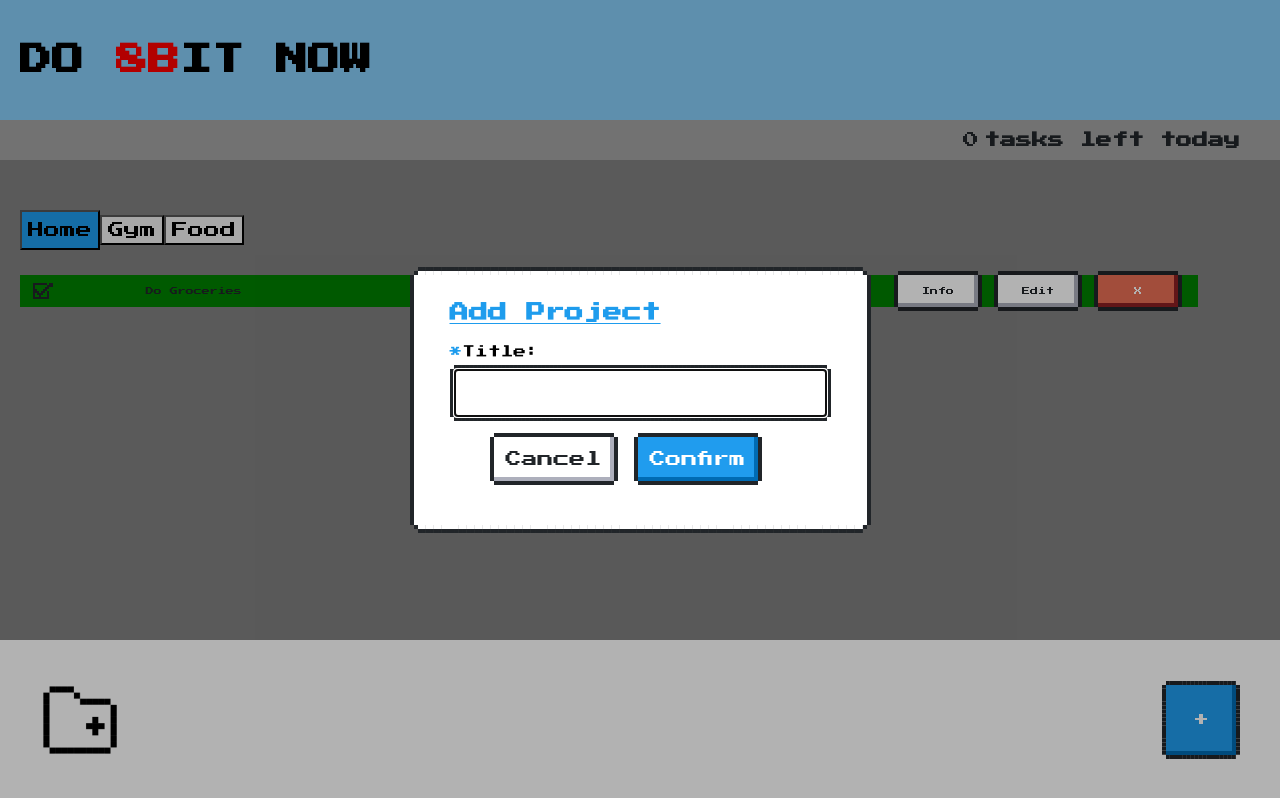
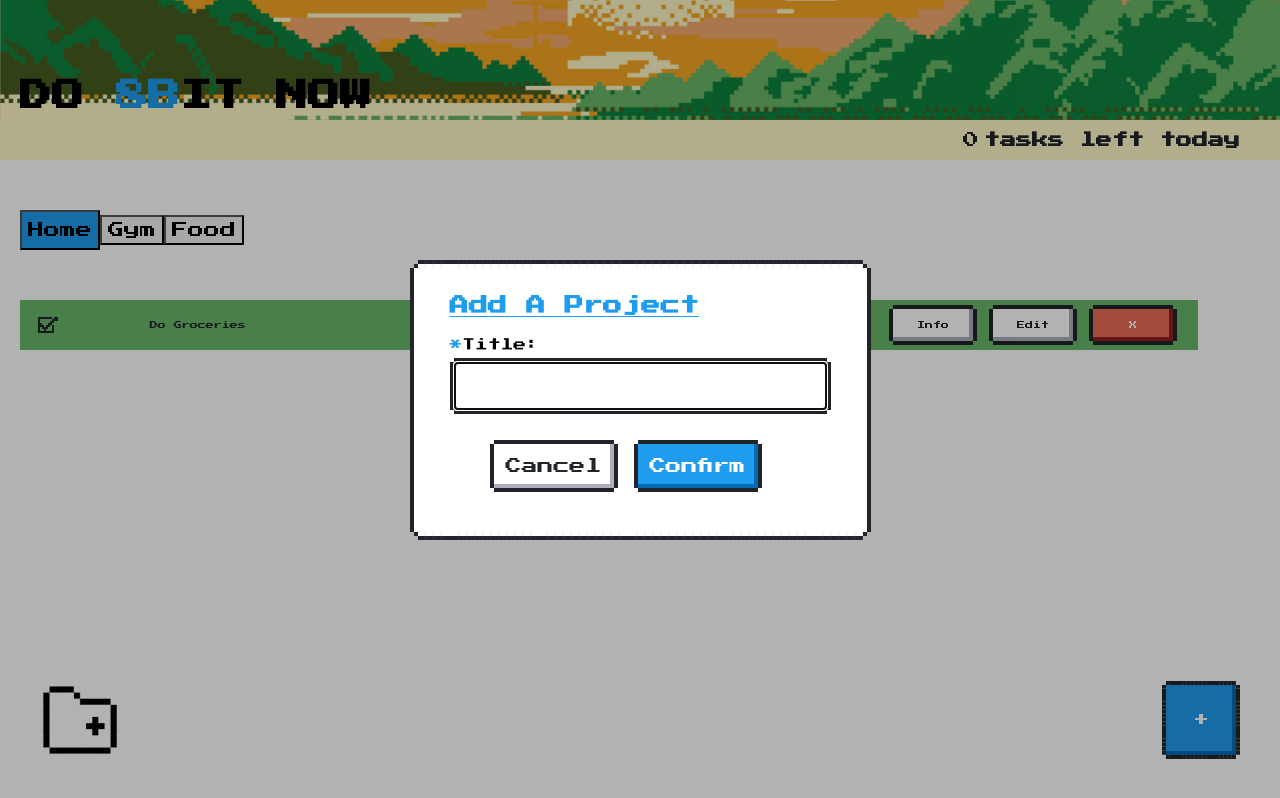
Before and after one commit to dylewskii/todo-list, a website built with webpack: page src/template.html in a window 1280 px wide. Both pictures are taken after a click on the button 80 px from the left and 720 px from the top of the page. Built offline with nearby package versions, Linux system fonts and the light colour scheme.

Commit message:
add header image & update task styles

```diff
--- a/src/style.css
+++ b/src/style.css
@@ -18,16 +18,20 @@ body {
 
 .header {
     background-color: #87ccf8;
+    background-image: url(./assets/images/pixel-art-header.jpg);
+    background-repeat: no-repeat;
+    background-size: 100%;
+    background-position: 50%;
     width: 100%;
     grid-row: 1;
     display: flex;
-    align-items: center;
+    align-items: flex-end;
     padding-left: 20px;
     font-family: "8bit";
 }
 
 .header-title {
-    color: red;
+    color: #1E9CED;
 }
 
 .pop {
@@ -35,7 +39,9 @@ body {
 }
 
 .subheader {
-    background-color: rgb(163, 163, 163);
+    /* background-color: rgb(163, 163, 163); */
+    background-color: rgb(255,248,199);
+    /* CREAM = rgb(255,248,199) */
     width: 100%;
     grid-row: 2;
     display: flex;
@@ -53,17 +59,19 @@ body {
     margin-right: 5px;
 }
 
+/* Main Content */
+
 .content {
     grid-row: 3;
     width: 100%;
     display: grid;
-    grid-template-rows: 50px;
+    grid-template-rows: 75px auto;
     grid-auto-rows: 50px;
     row-gap: 15px;
     flex-direction: column;
     padding: 50px 20px;
     overflow-x: hidden;
-    background-color: grey;
+    background-color: white;
 }
 
 .tab--active {
@@ -75,19 +83,26 @@ body {
     outline: none;
 }
 
+.tab-container {
+
+}
+
 /* Tasks */
 .task {
     display: grid;
     width: 85%;
+    min-height: 50px;
     grid-template-columns: 10% 40% 50%;
     align-items: center;
-    padding: 0 10px;
+    padding: 0 15px;
     font-size: 0.8rem;
     background-color: white;
 }
 
 .task--completed {
-    background-color: green;
+    background-color: rgb(105,183,104);
+    /* DARK GREEN = rgb(13,131,62) OR #0D833E*/
+    /* LIGHT GREEN = rgb(105,183,104) OR #69B768 */
 }
 
 .task__checkbox {
@@ -149,6 +164,7 @@ body {
 .warning-result {
     color: red;
     font-size: 0.6rem;
+    padding: 10px 0 0 90px;
 }
 
 /* --- Dialogs/Modals --- */
--- a/src/template.html
+++ b/src/template.html
@@ -102,11 +102,11 @@
             <dialog class="nes-dialog is-rounded" id="add-project-dialog">
                 <form method="dialog" class="add-project-form">
                     <div class="add-project-header">
-                        <h6 class="dialog-title add-project-title">Add Project</h6>
+                        <h6 class="dialog-title add-project-title">Add A Project</h6>
                     </div>
                     <div class="add-project-content">
                         <div class="nes-field">
-                            <label for="add-project_field"><span class="required-symbol">*</span>Title:</label>
+                            <label for="add-project_field" required><span class="required-symbol">*</span>Title:</label>
                             <input type="text" id="add-project_field" class="nes-input" name="add-project_field">
                             <p class="warning-result"></p>
                         </div>
@@ -161,7 +161,7 @@
                     </div>
 
                     <div class="nes-field">
-                        <label for="project_field"><span class="required-symbol">*</span>Project:</label>
+                        <label for="project_field"><span class="required-symbol" required>*</span>Project:</label>
                         <input type="text" id="project_field" class="nes-input" placeholder="Home">
                     </div>
 
```
Also changed, not shown: dist/index.html, dist/main.bundle.js, 1 other file.
